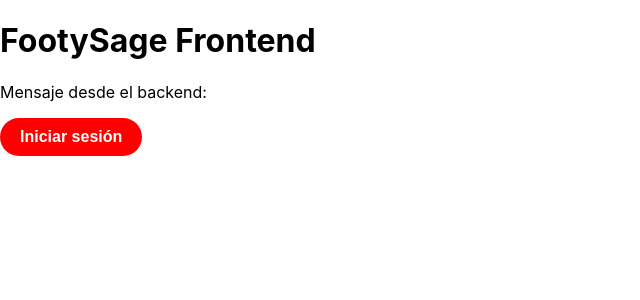
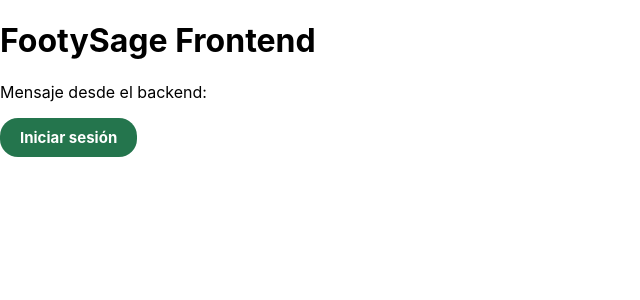
Before and after one commit to Jaime-Linares/FootySage, a React (Create React App) app in the folder frontend/: page / in a window 1280 px wide. Shown: the top 300 px of the page, without its empty margins (0-640 px from the left). Built offline with nearby package versions, Linux system fonts and the light colour scheme; no server answers.

Commit message:
style: add global styles

```diff
--- a/frontend/src/App.js
+++ b/frontend/src/App.js
@@ -22,7 +22,6 @@ function App() {
         <CustomButton
           title="Iniciar sesión"
           onPress={() => console.log('Login')}
-          color="red"
         />
       </div>
     </div>
--- /dev/null
+++ b/frontend/src/assets/styles/variables.css
@@ -0,0 +1,16 @@
+:root {
+    /* custom colors */
+    --color-green: #24754d;
+    --color-lightgrey: #e5e3e3;
+    --color-background: #ffffff;
+
+    /* typography */
+    --font-family-base: 'Inter', sans-serif;
+
+    /* font sizes */
+    --font-size-base: 16px;
+
+    /* common styles */
+    --border-radius: 18px;
+    --padding-base: 10px 20px;
+  }
--- a/frontend/src/components/CustomButton.jsx
+++ b/frontend/src/components/CustomButton.jsx
@@ -2,22 +2,24 @@ import React from 'react';
 import PropTypes from 'prop-types';
 
 
-const Button = ({ title, onPress, color = 'green', buttonStyle = {}, textStyle = {}, disabled = false }) => {
+const Button = ({ title, onPress, color = 'var(--color-green)', buttonStyle = {}, textStyle = {}, disabled = false }) => {
   const baseButtonStyle = {
     backgroundColor: disabled ? '#ccc' : color,
     padding: '10px 20px',
     border: 'none',
-    borderRadius: '25px',
+    borderRadius: 'var(--border-radius)',
     cursor: disabled ? 'not-allowed' : 'pointer',
     opacity: disabled ? 0.5 : 1,
     transition: 'all 0.3s ease-in-out',
+    fontFamily: 'var(--font-family-base)',
     ...buttonStyle,
   };
 
   const baseTextStyle = {
-    color: '#fff',
+    color: '#ffffff',
     fontWeight: 'bold',
-    fontSize: '16px',
+    fontSize: '15px',
+    fontFamily: 'var(--font-family-base)',
     ...textStyle,
   };
 
--- a/frontend/src/index.css
+++ b/frontend/src/index.css
@@ -1,13 +1,9 @@
+@import './assets/styles/variables.css';
+
+
 body {
   margin: 0;
-  font-family: -apple-system, BlinkMacSystemFont, 'Segoe UI', 'Roboto', 'Oxygen',
-    'Ubuntu', 'Cantarell', 'Fira Sans', 'Droid Sans', 'Helvetica Neue',
-    sans-serif;
-  -webkit-font-smoothing: antialiased;
-  -moz-osx-font-smoothing: grayscale;
+  padding: 0;
+  font-family: var(--font-family-base);
+  background-color: var(--color-background);
 }
-
-code {
-  font-family: source-code-pro, Menlo, Monaco, Consolas, 'Courier New',
-    monospace;
-}
```
